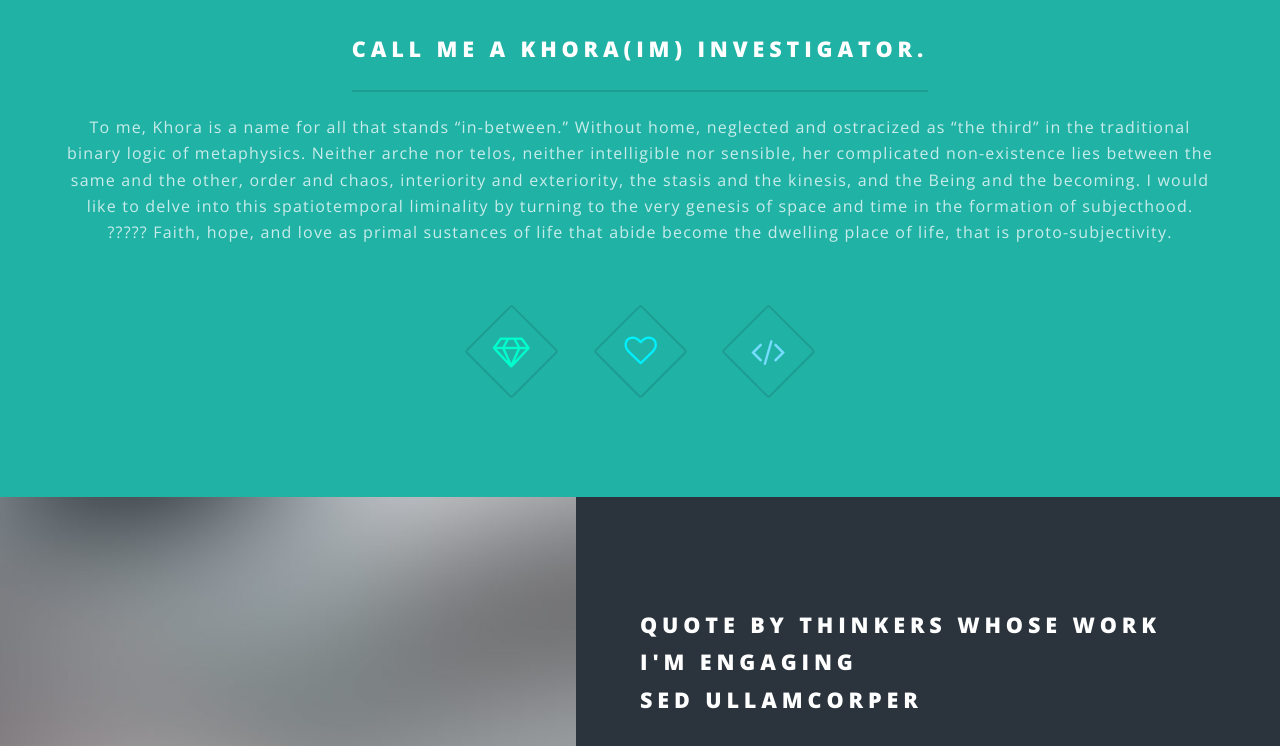
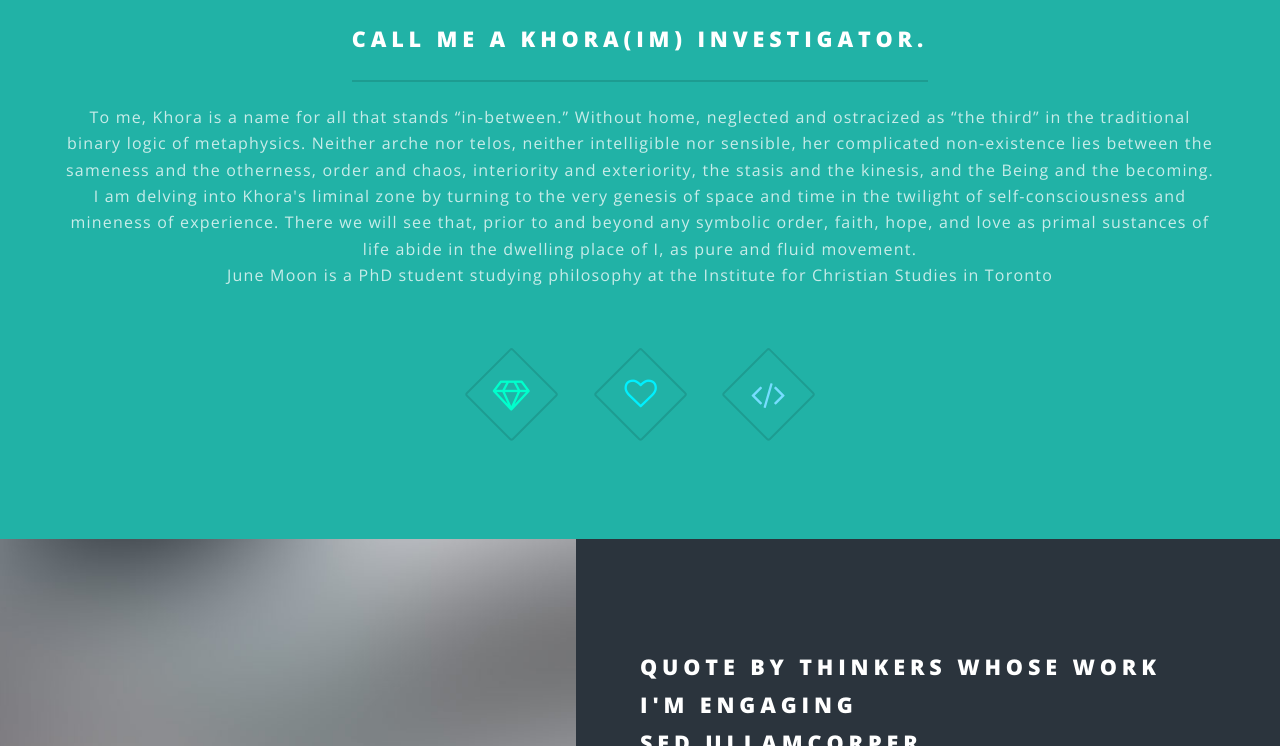
Before and after one commit to junesilvere/junesilvere, a Jekyll site: the page built from index.html, in a window 1280 px wide and 900 px high, scrolled down 1126 px, cut to the strip 154-900 px from the top of the window. Built offline with Jekyll 4.4.1, drawn with Linux system fonts in a browser that asks for light colours.

Commit message:
Update index.html

```diff
--- a/index.html
+++ b/index.html
@@ -17,13 +17,15 @@ layout: landing
 					<section id="one" class="wrapper style1 special">
 						<div class="inner">
 							<header class="major">
-								<img src="https://asginvestigations.com/private-investigator/wp-content/uploads/sites/3/2019/07/Private-Investigator-FAQs.jpg" width="400" height="280"> <br /><br />
+								<img src="https://asginvestigations.com/private-investigator/wp-content/uploads/sites/3/2019/07/Private-Investigator-FAQs.jpg" width="400" height="270"> <br /><br />
 								<h2>Call me a Khora(im) investigator. <br />
 								</h2>
 								<p>To me, Khora is a name for all that stands “in-between.” Without home, neglected and ostracized as “the third” in the traditional binary logic of metaphysics.
-									Neither arche nor telos, neither intelligible nor sensible, her complicated non-existence lies between the same and the other, order and chaos, interiority and exteriority, the stasis and the kinesis, and the Being and the becoming.
-									I would like to delve into this spatiotemporal liminality by turning to the very genesis of space and time in the formation of subjecthood. <br />
-									????? Faith, hope, and love as primal sustances of life that abide become the dwelling place of life, that is proto-subjectivity.</p>
+									Neither arche nor telos, neither intelligible nor sensible, her complicated non-existence lies between the sameness and the otherness,
+									order and chaos, interiority and exteriority, the stasis and the kinesis, and the Being and the becoming.
+									I am delving into Khora's liminal zone by turning to the very genesis of space and time in the twilight of self-consciousness and mineness of experience.
+									There we will see that, prior to and beyond any symbolic order, faith, hope, and love as primal sustances of life abide in the dwelling place of I, as pure and fluid movement. <br />
+								        June Moon is a PhD student studying philosophy at the Institute for Christian Studies in Toronto</p>
 							</header>
 							<ul class="icons major">
 								<li><span class="icon fa-diamond major style1"><span class="label">Lorem</span></span></li>
```
